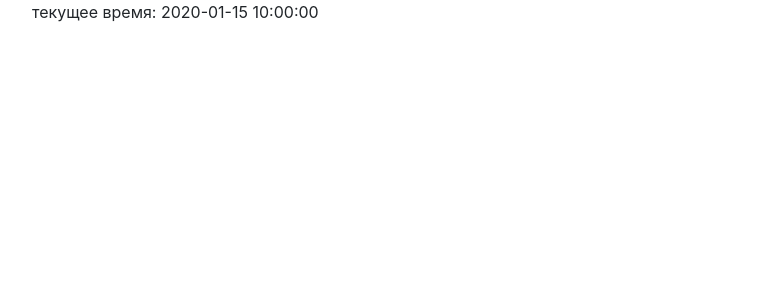
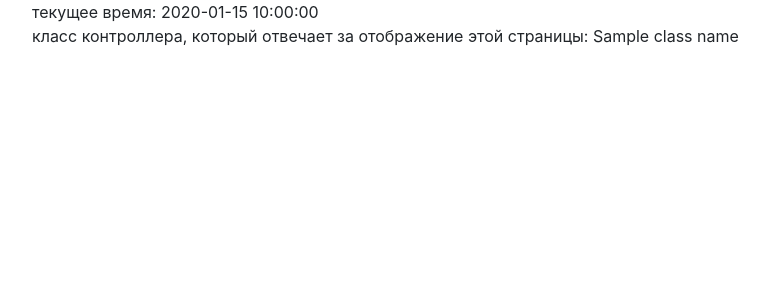
Before and after one commit to yurka3377/testForCreative, a PHP site: template app/template/home/index.html.twig in a window 1280 px wide. Shown: the top 300 px of the page, without its empty margins (53-822 px from the left). Run offline with PHP 8.4, Linux system fonts and the light colour scheme; the template is opened without the code that fills it: most values are stand-ins (such as "Sample title", 1, 10 or a date in 2020); some libraries are stand-ins or nearby versions.

Commit message:
Добавил вывод имени класса контроллера, на главную страницу

```diff
--- a/app/src/Controller/HomeController.php
+++ b/app/src/Controller/HomeController.php
@@ -29,7 +29,8 @@ class HomeController
             }
 
             $data = $this->twig->render('home/index.html.twig', [
-                'currentTime' => date('d/m/Y H:i:s')
+                'currentTime' => date('d/m/Y H:i:s'),
+                'className' => get_class($this),
             ]);
         } catch (\Exception $e) {
             throw new HttpBadRequestException($request, $e->getMessage(), $e);
--- a/app/template/home/index.html.twig
+++ b/app/template/home/index.html.twig
@@ -8,5 +8,8 @@
         <div>
             текущее время: {{ currentTime }}
         </div>
+        <div>
+            класс контроллера, который отвечает за отображение этой страницы: {{ className }}
+        </div>
     </div>
 {% endblock %}
```
